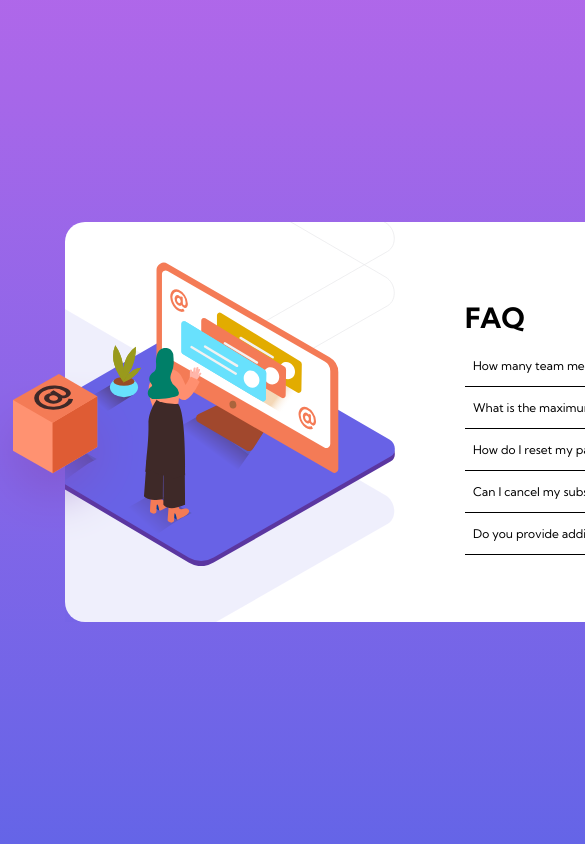
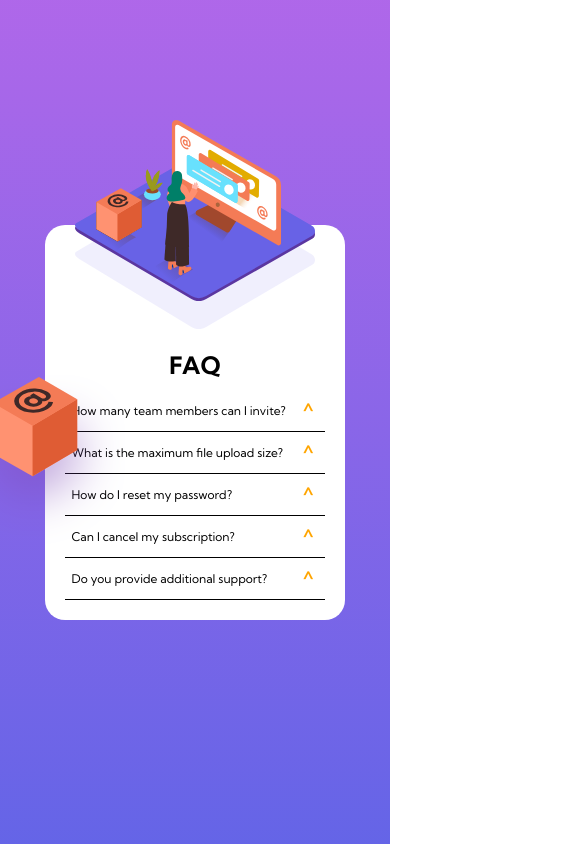
Before and after one commit to patryk468/FAQ-Accordion-Card, a plain HTML site: page index.html in a window 390 px wide. Shown: the top 844 px of the page, 585 px wide, since content can reach past the window. Drawn offline with Linux system fonts and the light colour scheme.

Commit message:
add media

```diff
--- a/index.html
+++ b/index.html
@@ -9,7 +9,7 @@
   <link rel="preconnect" href="https://fonts.gstatic.com" crossorigin>
   <link href="https://fonts.googleapis.com/css2?family=Kumbh+Sans:wght@400;700&display=swap" rel="stylesheet">
   <link rel="stylesheet" href="style.css">
-  <title>Frontend Mentor | FAQ Accordion Card</title>
+  <title>FAQ Accordion Card</title>
 </head>
 
 <body>
@@ -22,7 +22,6 @@
         <img class="shadow" src="./images/bg-pattern-desktop.svg" alt="">
       </div>
     </div>
-
 
     <div class="right">
       <div class="accordion">
@@ -57,14 +56,8 @@
         </div>
         <hr>
       </div>
-
     </div>
   </div>
-
-  <!-- <div class="attribution">
-    Challenge by <a href="https://www.frontendmentor.io?ref=challenge" target="_blank">Frontend Mentor</a>.
-    Coded by <a href="#">Your Name Here</a>.
-  </div> -->
 
   <script src="app.js"></script>
 </body>
--- a/style.css
+++ b/style.css
@@ -104,7 +104,6 @@
       font-size: 12px;
       color: black;
       cursor: pointer;
-
   }
 
   .accordion .container {
@@ -114,8 +113,6 @@
       width: 95%;
       padding: 5px 0;
   }
-
-
 
   .accordion .container.active .label {
       font-weight: bold;
@@ -154,3 +151,123 @@
       right: 5px;
       bottom: 10px;
   }
+
+  @media (max-width:930px) {
+      body {
+          height: 1100px;
+          min-width: 300px;
+      }
+
+      .wrapper {
+          max-width: 400px;
+          height: auto;
+          flex-direction: column;
+      }
+
+      .left {
+          width: 100%;
+          height: 20%;
+      }
+
+      .hide {
+          overflow: visible;
+      }
+
+      .image {
+          left: 50px;
+          top: -135px;
+          width: 300px;
+          content: url("./images/illustration-woman-online-mobile.svg");
+      }
+
+      .shadow {
+          left: 50px;
+          top: 0px;
+          width: 300px;
+          content: url("/images/bg-pattern-mobile.svg");
+      }
+
+      .box {
+          content: url('');
+      }
+
+      .right {
+          width: 100%;
+          height: auto;
+      }
+
+      h1 {
+          margin-top: 120px;
+          font-size: 36px;
+          padding: 10px 0;
+      }
+
+      .accordion {
+          align-items: center;
+          padding: 20px;
+          height: auto;
+      }
+
+      hr {
+          width: 100%;
+          border: none;
+          border-top: 1px solid black;
+      }
+
+      .accordion .label {
+          font-size: 16px;
+
+      }
+
+      .accordion .content {
+          font-size: 14px;
+      }
+
+      .accordion .label::before {
+          font-size: 20px;
+      }
+
+  }
+
+  @media (max-width:430px) {
+      body {
+          height: 800px;
+          width: 300px;
+          margin: 0 auto;
+      }
+
+      .wrapper {
+          width: 350px;
+          height: auto;
+          flex-direction: column;
+      }
+
+      .image {
+          left: 30px;
+          top: -105px;
+          width: 240px;
+      }
+
+      .shadow {
+          left: 30px;
+          width: 240px;
+      }
+
+
+      h1 {
+          margin-top: 95px;
+          font-size: 24px;
+      }
+
+      .accordion {
+          width: 300px;
+      }
+
+      .accordion .label {
+          font-size: 12px;
+      }
+
+      .accordion .content {
+          font-size: 10px;
+      }
+  }
```
